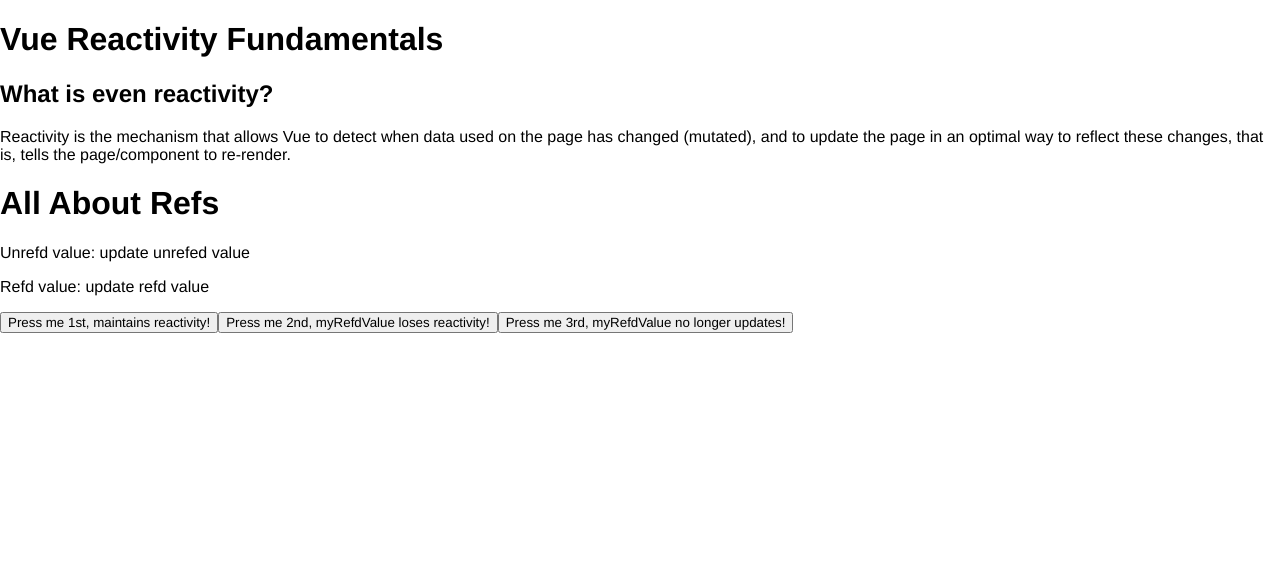
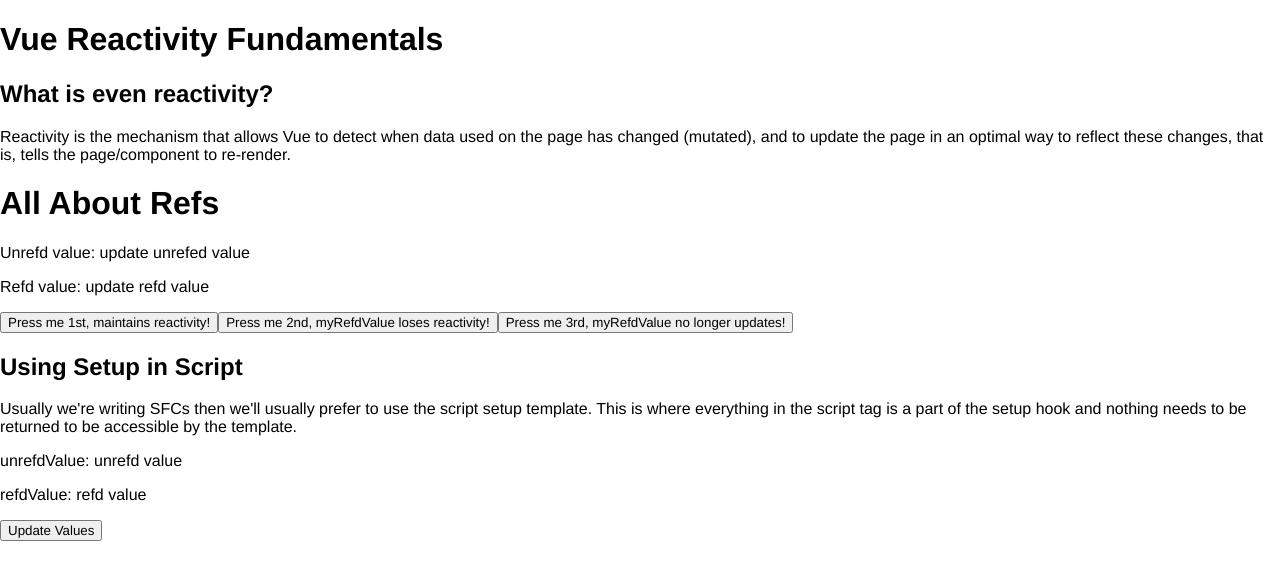
Before and after one commit to blaytenshi/vue-3-examples, a Vue app: page /reactivity-fundamentals in a window 1280 px wide. Shown: the top 580 px of the page. Built offline with nearby package versions, Linux system fonts and the light colour scheme.

Commit message:
Updated all-about-refs Added using setup in script example

```diff
--- a/package.json
+++ b/package.json
@@ -5,7 +5,7 @@
   "type": "module",
   "scripts": {
     "dev": "vite",
-    "lint-fix": "npx eslint ./ --fix",
+    "lint-fix": "npx eslint ./ --ext .vue --ext .js --fix",
     "build": "vite build",
     "preview": "vite preview"
   },
--- a/src/api/index.js
+++ b/src/api/index.js
@@ -3,10 +3,8 @@
   { firstName: "Jimmy", lastName: "Tang", email: "jimmyt@gmail.com" }
 ];
 
-export const fetchProfiles = () => {
-  return new Promise((resolve) => {
-    setTimeout(() => {
-      resolve(profiles);
-    }, 1000);
-  });
-};
+export const fetchProfiles = () => new Promise((resolve) => {
+  setTimeout(() => {
+    resolve(profiles);
+  }, 1000);
+});
--- a/src/views/losing-reactivity/index.vue
+++ b/src/views/losing-reactivity/index.vue
@@ -9,7 +9,7 @@
 // This is all fine and well! The reactive() wraps an object making the object and everything inside of it reactive!
 const course = reactive({
   courseId: "1234",
-  students: ["Jimmy", "Shirley", "Danny"]
+  students: ["Jimmy", "Shirley", "Danny"],
 });
 
 // This is still fine! This function just updates the reactive property in a reactive object!
--- a/src/views/vue-reactivity-fundamentals/all-about-refs.vue
+++ b/src/views/vue-reactivity-fundamentals/all-about-refs.vue
@@ -7,6 +7,8 @@
     // returns a Reactive object such that when you change the .value of the Reactive object, it will cause the page
     // to refresh.
     const myRefdValue = ref("refd value");
+    // while you may need the .value to update or access a ref()'d value in javascript. You don't need to do this when
+    // rendering the value to the template as it is automatically unwrapped for you
     let myUnrefdValue = "unrefd value";
 
     // you can change the value of the Reactive object in the setup function before you return it...
@@ -44,8 +46,8 @@
       this.myRefdValue.value = "third update to refd value";
       console.log("anotherNonReactiveUpdate myUnrefdValue", this.myUnrefdValue);
       console.log("anotherNonReactiveUpdate myRefdValue", this.myRefdValue);
-    }
-  }
+    },
+  },
 };
 </script>
 
--- a/src/views/vue-reactivity-fundamentals/index.vue
+++ b/src/views/vue-reactivity-fundamentals/index.vue
@@ -1,6 +1,6 @@
 <script>
 import AllAboutRefs from "./all-about-refs.vue";
-// import UsingSetupInScript from "./using-setup-in-script.vue";
+import UsingSetupInScript from "./using-setup-in-script.vue";
 // import AllAboutReactive from "./all-about-reactive.vue";
 // import RealRefReactiveExample from "./real-ref-reactive-example.vue";
 
@@ -10,8 +10,8 @@
     // RealRefReactiveExample,
     AllAboutRefs,
     // AllAboutReactive,
-    // UsingSetupInScript,
-  }
+    UsingSetupInScript,
+  },
 };
 </script>
 
@@ -23,7 +23,7 @@
     update the page in an optimal way to reflect these changes, that is, tells the page/component to re-render.
   </p>
   <AllAboutRefs />
-<!--  <UsingSetupInScript />-->
+  <UsingSetupInScript />
 <!--  <AllAboutReactive />-->
 <!--  <RealRefReactiveExample />-->
 </template>
--- /dev/null
+++ b/src/views/vue-reactivity-fundamentals/using-setup-in-script.vue
@@ -0,0 +1,30 @@
+<script setup>
+// If we're writing SFCs then this is the preferred way of writing them instead of using the export default format as
+// in previous examples. Here in between this script tag is the entire setup hook.
+import { ref } from "vue";
+
+let unrefdValue = "unrefd value";
+const refdValue = ref("refd value");
+
+const updateValues = () => {
+  unrefdValue = "updated unrefd value";
+  refdValue.value = "updated refd value";
+};
+</script>
+
+<template>
+  <h2>Using Setup in Script</h2>
+  <p>
+    Usually we're writing SFCs then we'll usually prefer to use the script setup template.
+    This is where everything in the script tag is a part of the setup hook and nothing needs
+    to be returned to be accessible by the template.
+  </p>
+  <p>unrefdValue: {{ unrefdValue }}</p>
+  <p>refdValue: {{ refdValue }}</p>
+  <button @click="updateValues">
+    Update Values
+  </button>
+</template>
+
+<style scoped>
+</style>
```
Also changed, not shown: .eslintrc.cjs.
